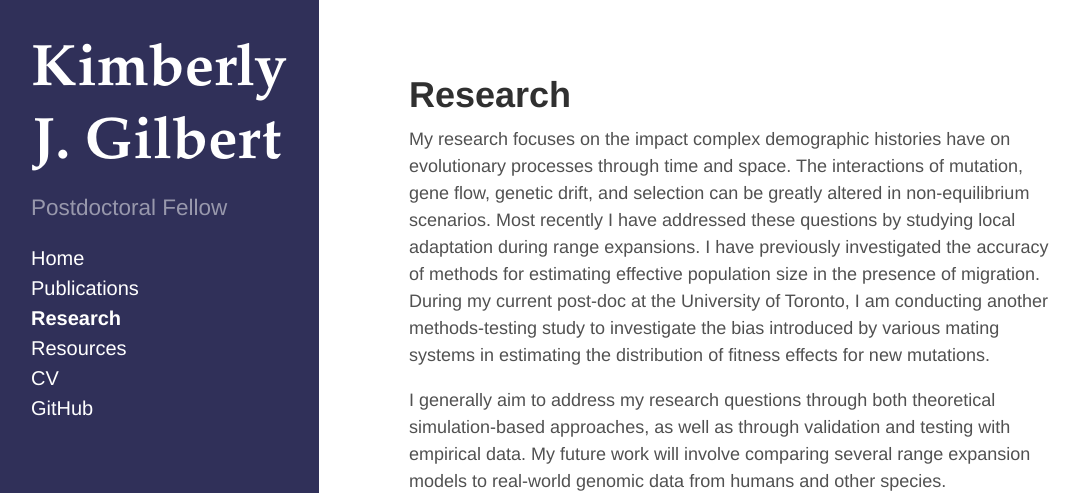
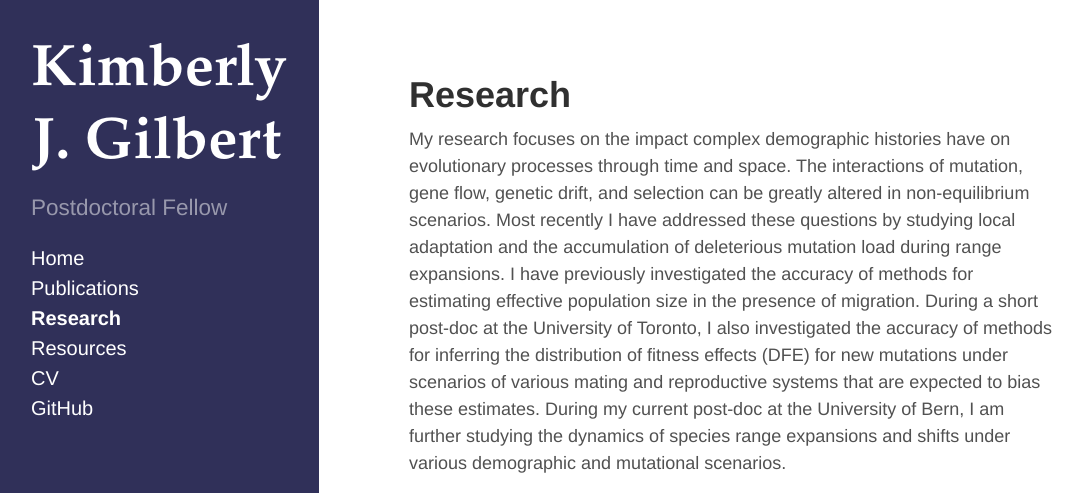
Before and after one commit to kjgilbert/kjgilbert.github.io, a Jekyll site: the page built from research.md, in a window 1280 px wide and 1335 px high, cut to the strip 0-493 px from the top of the window. Shown: the whole strip, without its empty margins (5-1088 px from the left). Built offline with Jekyll 4.4.1, drawn with Linux system fonts in a browser that asks for light colours; Markdown is read by kramdown in place of the engine named in the settings; some of the changed text lies outside the part shown.

Commit message:
update with plos gen and most recent research

```diff
--- a/research.md
+++ b/research.md
@@ -7,15 +7,17 @@ title: Research
 My research focuses on the impact complex demographic histories have on evolutionary processes
 through time and space. The interactions of mutation, gene flow, genetic drift, and selection
 can be greatly altered in non-equilibrium scenarios. Most recently I have addressed these
-questions by studying local adaptation during range expansions. I have previously investigated
-the accuracy of methods for estimating effective population size in the presence of migration.
-During my current post-doc at the University of Toronto, I am conducting another methods-testing
-study to investigate the bias introduced by various mating systems in estimating the distribution
-of fitness effects for new mutations.
+questions by studying local adaptation and the accumulation of deleterious mutation load during
+range expansions. I have previously investigated the accuracy of methods for estimating effective
+population size in the presence of migration. During a short post-doc at the University of Toronto,
+I also investigated the accuracy of methods for inferring the distribution of fitness effects (DFE) for
+new mutations under scenarios of various mating and reproductive systems that are expected to bias these estimates.
+During my current post-doc at the University of Bern, I am further studying the dynamics of species
+range expansions and shifts under various demographic and mutational scenarios.
 
 I generally aim to address my research questions through both theoretical simulation-based
 approaches, as well as through validation and testing with empirical data. My future work will
-involve comparing several range expansion models to real-world genomic data from humans and
+involve comparing my models to real-world genomic data from humans, plants, and applicable
 other species.
 
 
```
Also changed, not shown: publications.md (+1 -1 lines), 1 other file.
